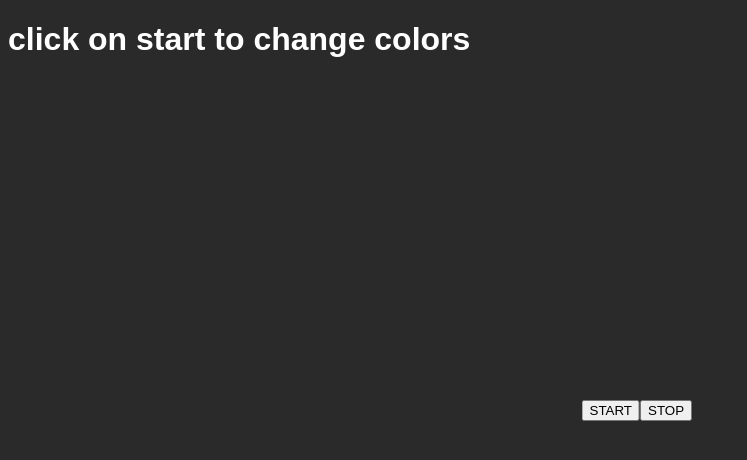
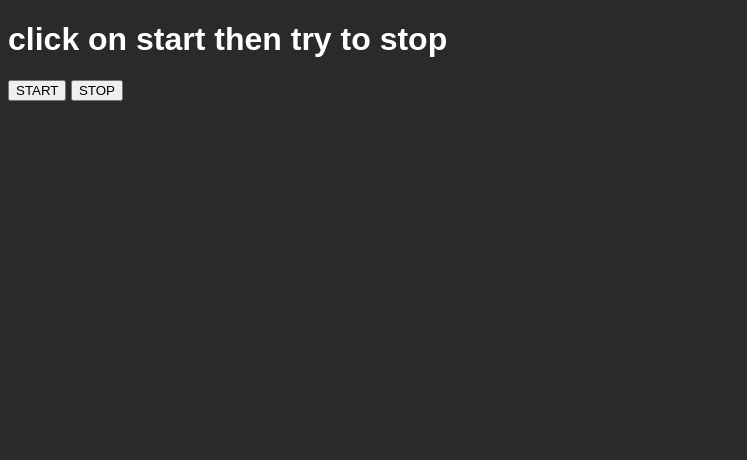
Before and after one commit to kartikkumar01/JS-Projects, a plain HTML site: page 009_canustopit/index.html in a window 1280 px wide. Shown: the whole page, without its empty margins (0-747 px from the left). Drawn offline with Linux system fonts and the light colour scheme.

Commit message:
game update

```diff
--- a/009_disco/index.html
+++ b/009_canustopit/index.html
@@ -3,12 +3,21 @@
 <head>
     <meta charset="UTF-8">
     <meta name="viewport" content="width=device-width, initial-scale=1.0">
-    <title>DISCO</title>
-    <link rel="stylesheet" href="style.css">
+    <title>canustopit</title>
+    <style>
+        body {
+    font-family: sans-serif;
+    background-color: #2a2a2a;
+    color: white;
+    transition: all 500ms;
+    overflow: hidden;
+    user-select: none;
+}
+    </style>
     <script src="script.js" defer></script>
 </head>
 <body>
-    <h1>click on start to change colors</h1>
+    <h1>click on start then try to stop</h1>
     <button id="start">START</button>
     <button id="stop">STOP</button>
 </body>
--- a/009_disco/style.css
+++ /dev/null
@@ -1,18 +0,0 @@
-body {
-    font-family: sans-serif;
-    background-color: #2a2a2a;
-    color: white;
-    transition: all 500ms;
-    overflow: hidden;
-}
-
-#start,
-#stop {
-    position: fixed;
-    top: 50%;
-    left: 50%;
-}
-
-#start {
-    transform: translateX(-100%);
-}
```
Also changed, not shown: 009_canustopit/script.js (renamed from 009_disco/script.js), 1 other file.
